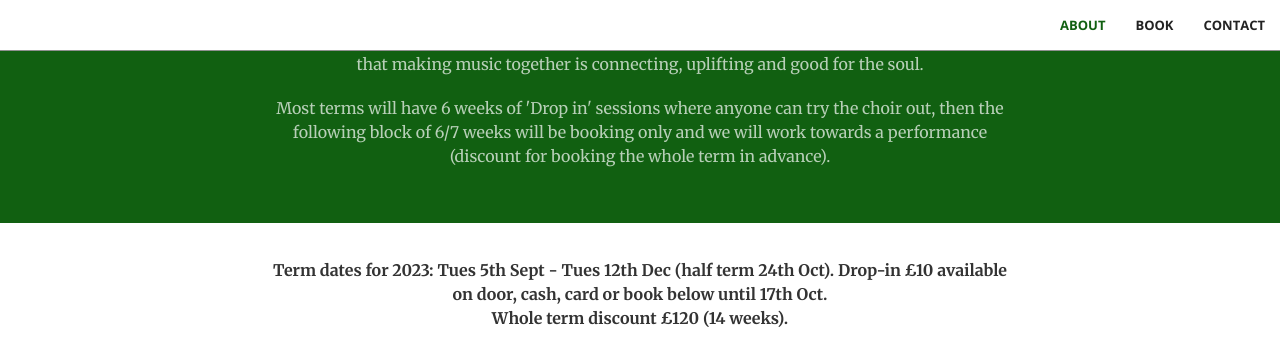
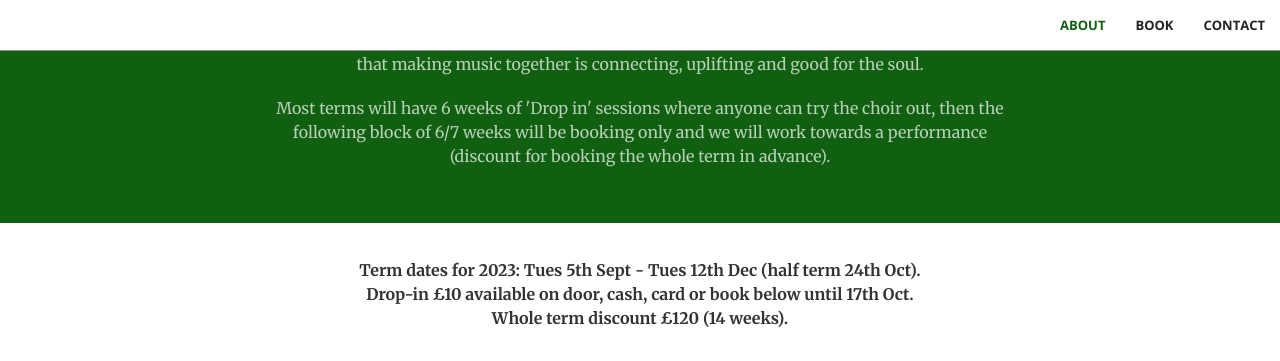
Before and after one commit to thewildchoir/thewildchoir-website, a Jekyll site: the page built from index.html, in a window 1280 px wide and 900 px high, scrolled down 1047 px, cut to the strip 0-361 px from the top of the window. Built offline with Jekyll 4.4.1, drawn with Linux system fonts in a browser that asks for light colours.

Commit message:
Layout tweaks

```diff
--- a/_includes/booking.html
+++ b/_includes/booking.html
@@ -2,7 +2,7 @@
     <div class="container">
        <div class="row">
             <div class="col-lg-8 col-lg-offset-2 text-center">
-                <p class="text-book"><b>Term dates for 2023: Tues 5th Sept - Tues 12th Dec (half term 24th Oct). Drop-in £10 available on door, cash, card or book below until 17th Oct.<br>Whole term discount £120 (14 weeks).</b></p>
+                <p class="text-book"><b>Term dates for 2023: Tues 5th Sept - Tues 12th Dec (half term 24th Oct).<br>Drop-in £10 available on door, cash, card or book below until 17th Oct.<br>Whole term discount £120 (14 weeks).</b></p>
                 <stripe-buy-button
                   buy-button-id="buy_btn_1NYUePLwjurA75EIcLADqrHm"
                   publishable-key="pk_live_51NYTozLwjurA75EIhk2EBRw1z2zc9OpOjDrSu8yy9bL1Hjqpv2U9MbkAIBroLDxn40LiSmh58qRFbD1G05o0DyOp00jys1Q34B"
```
